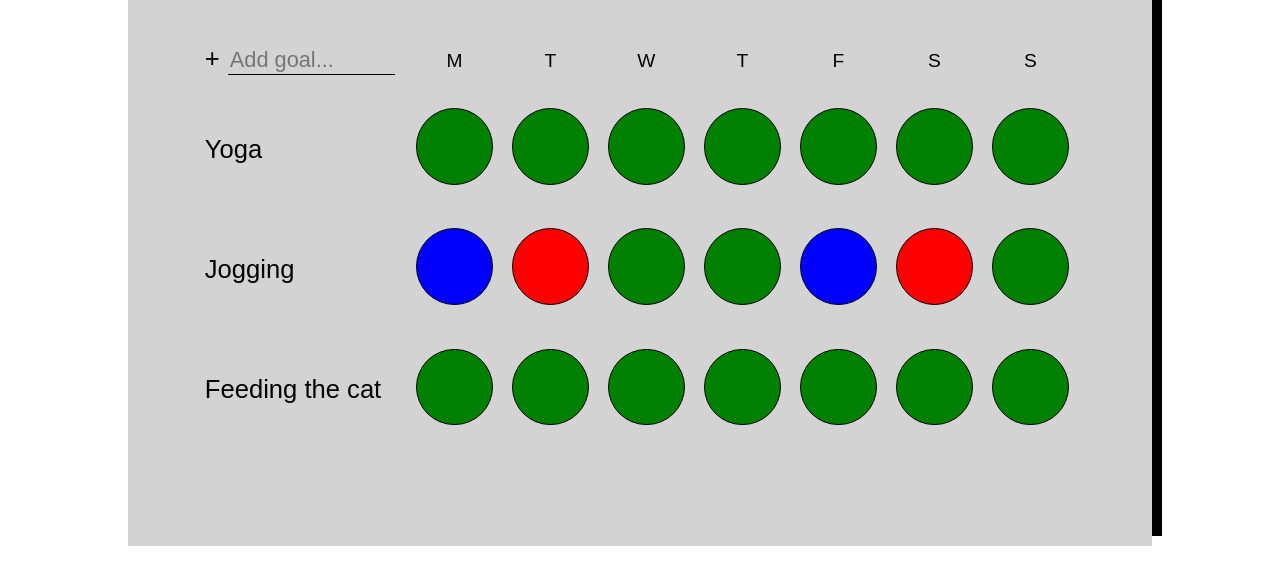
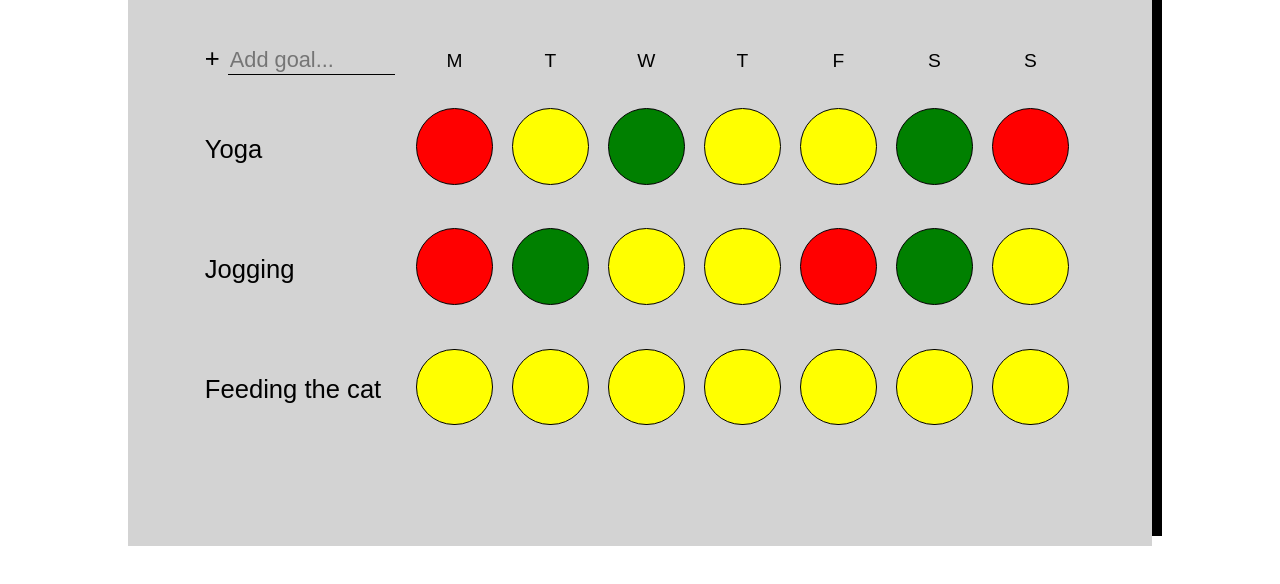
Before and after one commit to djbj/sprint4, a React app in the folder code/: page / in a window 1280 px wide. Shown: the part 184-768 px from the top of the page. Built offline with nearby package versions, Linux system fonts and the light colour scheme.

Commit message:
day colors

```diff
--- a/code/src/components/Day/style.css
+++ b/code/src/components/Day/style.css
@@ -5,7 +5,7 @@
   width: 6vw;
   height: 6vw;
   border: 0.15vw solid black;
-  background-color: green;
+  background-color: yellow;
 }
 
 .dayButton1 {
@@ -15,7 +15,7 @@
   width: 6vw;
   height: 6vw;
   border: 0.15vw solid black;
-  background-color: blue;
+  background-color: red;
 }
 
 .dayButton2 {
@@ -25,5 +25,5 @@
   width: 6vw;
   height: 6vw;
   border: 0.15vw solid black;
-  background-color: red;
+  background-color: green;
 }
--- a/code/src/components/TodoList/index.js
+++ b/code/src/components/TodoList/index.js
@@ -9,7 +9,7 @@ class TodoList extends React.Component {
     super(props)
     this.state = {
       goals: [
-        { id: uuid(), text: "Yoga", status: [0 ,0,0,0,0,0,0] },
+        { id: uuid(), text: "Yoga", status: [1 ,0,2,0,0,2,1] },
         { id: uuid(), text: "Jogging", status: [1,2,0,0,1,2,0] },
         { id: uuid(), text: "Feeding the cat", status: [0,0,0,0,0,0,0] }
       ]
```
